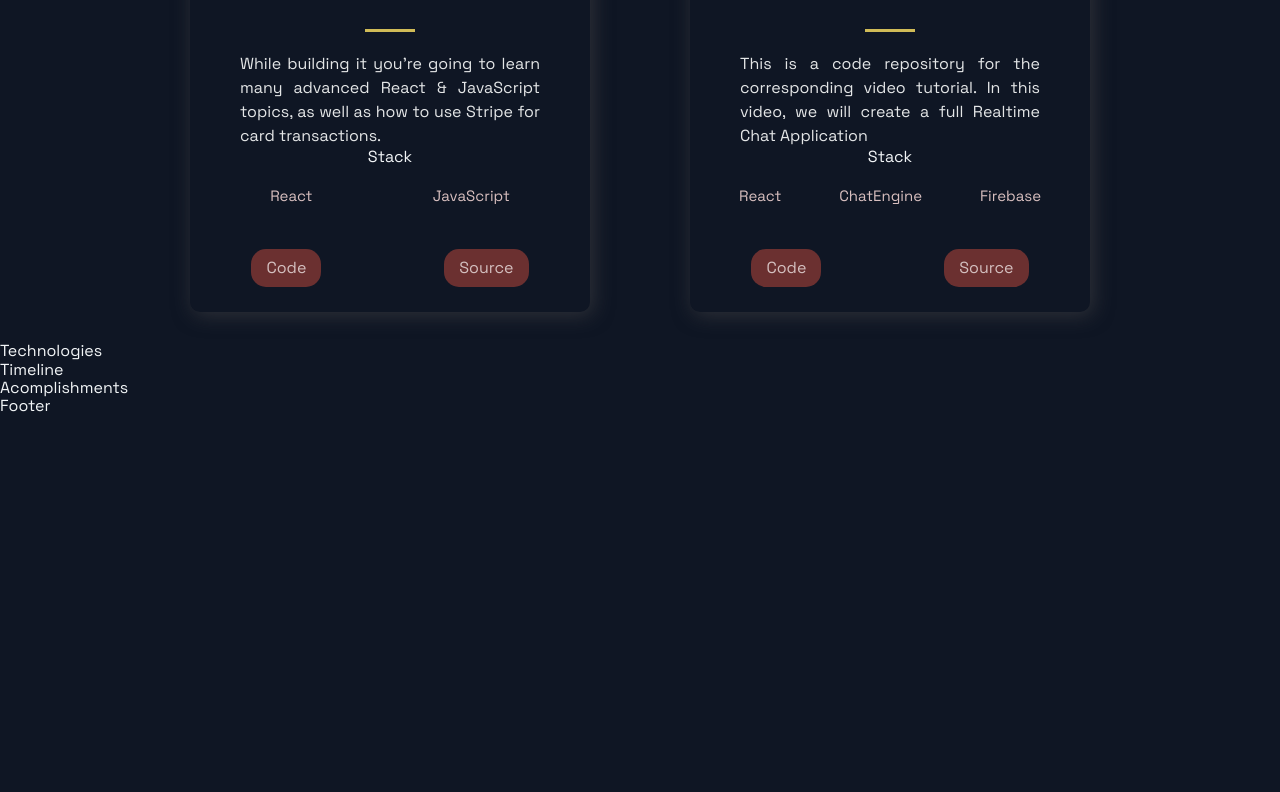
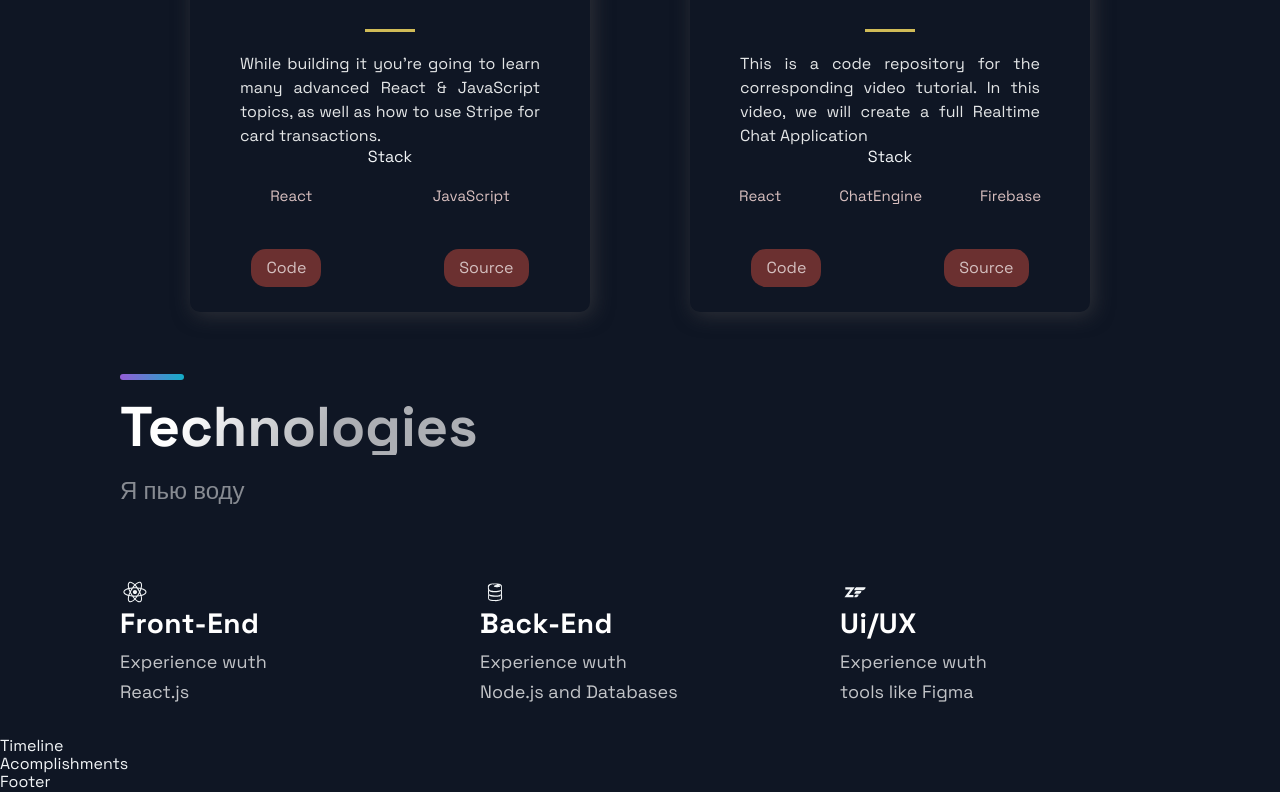
Before and after one commit to JustPr0Ger/responsive-website, a Next.js app: page / in a window 1280 px wide. Shown: the part 1109-1901 px from the top of the page. Before the commit the page ends 1525 px from the top, so only its background shows below. Built offline with nearby package versions, Linux system fonts and the light colour scheme.

Commit message:
added technologies section

```diff
--- a/src/components/Technologies/Technologies.js
+++ b/src/components/Technologies/Technologies.js
@@ -4,9 +4,46 @@
 import { List, ListContainer, ListItem, ListParagraph, ListTitle } from './TechnologiesStyles';
 
 const Technologies = () =>  (
-  <div>
-    Technologies
-  </div>
+    <Section id="tech">
+        <SectionDivider />
+        <br />
+        <SectionTitle>Technologies</SectionTitle>
+        <SectionText>
+            Я пью воду
+        </SectionText>
+        <List>
+            <ListItem>
+                <DiReact size="3rem" />
+                <ListContainer>
+                    <ListTitle>Front-End</ListTitle>
+                    <ListParagraph>
+                        Experience wuth <br />
+                        React.js
+                    </ListParagraph>
+                </ListContainer>
+            </ListItem>
+            <ListItem>
+                <DiFirebase size="3rem" />
+                <ListContainer>
+                    <ListTitle>Back-End</ListTitle>
+                    <ListParagraph>
+                        Experience wuth <br />
+                        Node.js and Databases
+                    </ListParagraph>
+                </ListContainer>
+            </ListItem>
+            <ListItem>
+                <DiZend size="3rem" />
+                <ListContainer>
+                    <ListTitle>Ui/UX</ListTitle>
+                    <ListParagraph>
+                        Experience wuth <br />
+                        tools like Figma
+                    </ListParagraph>
+                </ListContainer>
+            </ListItem>
+        </List>
+    </Section>
 );
 
 export default Technologies;
```
Also changed, not shown: public/images/1.png (deleted), public/images/3.jpg (deleted).
